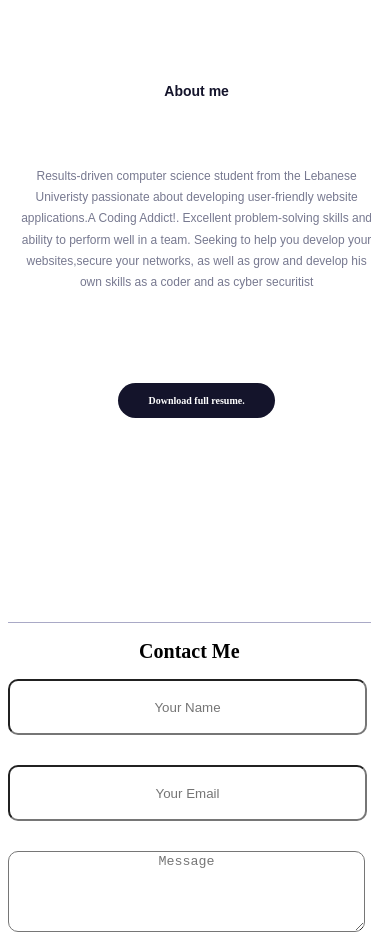
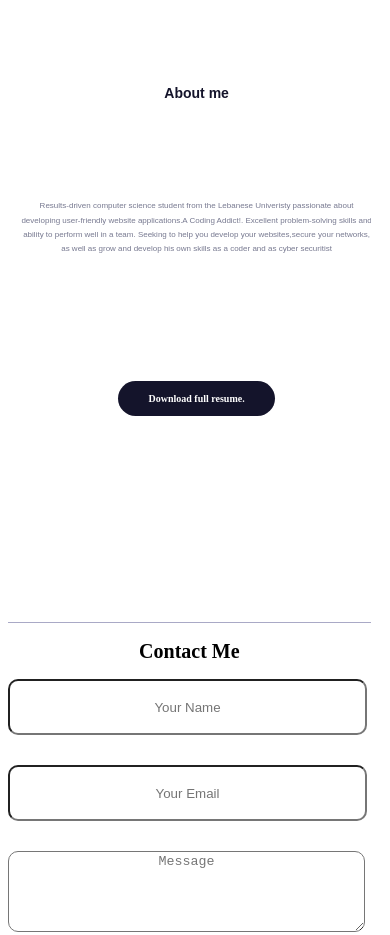
Before and after one commit to MichelNassarleb/portfolio, a Vue app: page / in a window 390 px wide. Shown: the part 2120-3055 px from the top of the page. Built offline with nearby package versions, Linux system fonts and the light colour scheme; what vue-typer would draw is missing.

Commit message:
responsive fix

```diff
--- a/src/vue/MyAbout.vue
+++ b/src/vue/MyAbout.vue
@@ -131,8 +131,8 @@ transition: color 300ms ease, transform 300ms ease, box-shadow 300ms ease, backg
         display: flex;
         justify-content: center;
         align-items: center;
-        font-size: 12px;
-        width: 93vw;
+        font-size: 8px;
+        width: 90vw;
         margin-bottom: 60px;
         height: 22vh;
 
```
